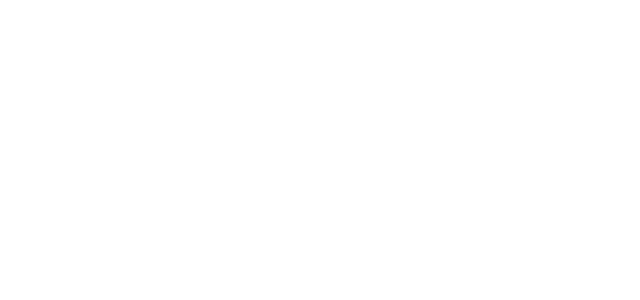
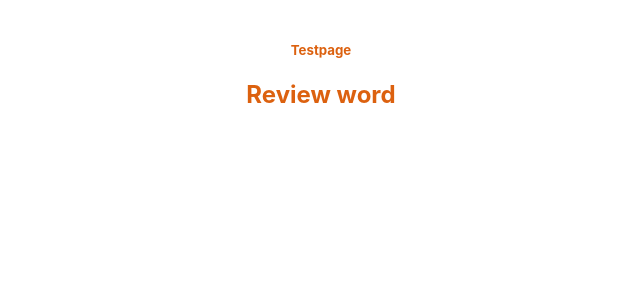
Before and after one commit to Maryam-Afzalan/lovevocabswebb, a React (Create React App) app: page /testpage in a window 1280 px wide. Before the commit this address had no page. Shown: the top 300 px of the page, without its empty margins (319-959 px from the left). Built offline with nearby package versions, Linux system fonts and the light colour scheme.

Commit message:
created test page component

```diff
--- a/src/App.tsx
+++ b/src/App.tsx
@@ -4,6 +4,7 @@
 import { BrowserRouter, Route, Routes } from 'react-router-dom';
 import Wordpage from './Components/Wordpage';
 import Readypage from './Components/Readypage';
+import Testpage from './Components/Testpage';
 
 function App() {
   return (
@@ -14,6 +15,7 @@
           <Route path="/Mainpage" element={<Mainpage />} />
           <Route path="/wordpage" element={<Wordpage />} />'
           <Route path="/ready" element={<Readypage />} />
+          <Route path="/testpage" element={<Testpage />} />
         </Routes>
       </BrowserRouter>
 
--- a/src/Components/Readypage.tsx
+++ b/src/Components/Readypage.tsx
@@ -1,15 +1,16 @@
 import React from "react";
 import "./Style/Wordpage.css";
 import NewWordHeader from "./NewWordHeader";
+import { useNavigate } from "react-router-dom";
 
 const ReadyPage: React.FC = () => {
+    const navigate = useNavigate();
     return (
-
 
         <div className="ready-page" >
             <NewWordHeader />
             <h2 >Are you ready for today’s Test!</h2>
-            <button style={{ background: "orange", padding: "10px 20px", border: "none", borderRadius: "5px", marginTop: "20px" }}>
+            <button className="btn" onClick={() => navigate("/testpage")} >
                 Let’s go
             </button>
 
--- /dev/null
+++ b/src/Components/Style/Testpage.css
@@ -0,0 +1,5 @@
+.testpage-container {
+    padding: 20px;
+    text-align: center;
+    color: #dc610f;
+}
--- a/src/Components/Style/Wordpage.css
+++ b/src/Components/Style/Wordpage.css
@@ -73,6 +73,10 @@
 
 .buttons {
     margin-top: 20px;
+    display: flex;
+    justify-content: center;
+    flex-direction: row;
+    gap: 20px;
 }
 
 .btn {
--- /dev/null
+++ b/src/Components/Testpage.tsx
@@ -0,0 +1,14 @@
+import React from "react";
+import "./Style/Testpage.css";
+
+
+function Testpage() {
+    return (
+        <div className="testpage-container">
+            <h5> Testpage</h5>
+            <h2>Review word </h2>
+        </div>
+    );
+}
+
+export default Testpage;
--- a/src/Components/Wordpage.tsx
+++ b/src/Components/Wordpage.tsx
@@ -42,12 +42,7 @@
 
     return (
         <div className="container">
-            {/* <div className="header">
-                <div className="englishflag"><span className="fi fi-gb" style={{ fontSize: "2em" }}></span>
-                </div>
-                <i onClick={handleClick} className="bi bi-x-lg"></i>
 
-            </div> */}
             <NewWordHeader />
             <section>
                 <div> <h3>The words you should learn today.</h3></div>
```
